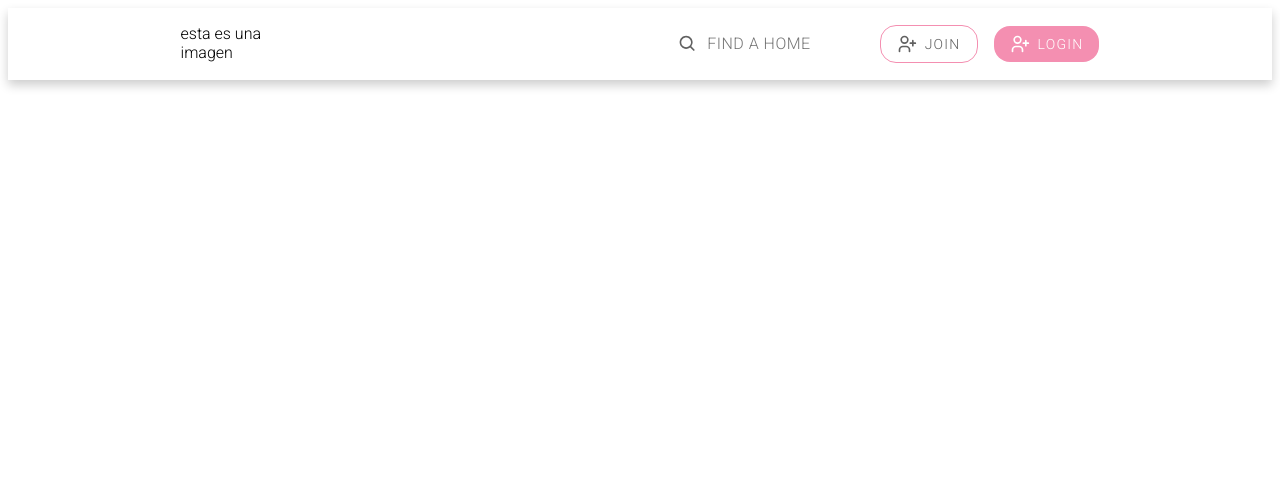
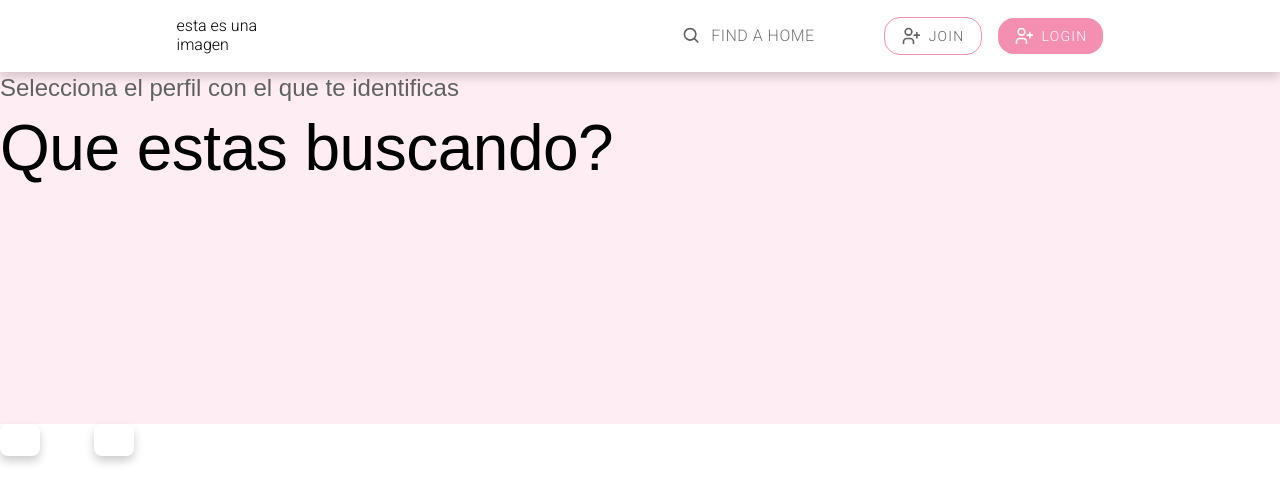
Before and after one commit to NunezGabriel/get-that-home-frontend, a React (Vite) app in the folder get-that-home/: page /join-select in a window 1280 px wide. Shown: the top 502 px of the page. Built offline with nearby package versions, Linux system fonts and the light colour scheme.

Commit message:
chore: last changes

```diff
--- a/get-that-home/src/index.css
+++ b/get-that-home/src/index.css
@@ -3,6 +3,9 @@
 :root {
   background-color: white;
 }
+body {
+  margin: 0;
+}
 
 * {
   font-family: "Roboto", sans-serif;
--- a/get-that-home/src/pages/join-select.jsx
+++ b/get-that-home/src/pages/join-select.jsx
@@ -3,10 +3,46 @@ import styled from "@emotion/styled";
 import { TitleText, SubtitleText } from "./landing-page";
 import NoLoggedNavBar from "../components/navBar/noLoggedNavBar";
 
+const MainJoinContainer = styled.div`
+    height: 705px;
+`
+const PinkContainer = styled.div`
+    background-color: rgba(244, 143, 177, 0.15);
+    height: 352px;
+`
+const OptionJoinContainer = styled.div`
+    display: inline-flex;
+    align-items: center;
+    gap: 54px;
+`
+
+const OptionJoin = styled.div`
+    display: flex;
+    padding: 16px 20px;
+    flex-direction: column;
+    align-items: center;
+    gap: 8px;
+    border-radius: 8px;
+    background: #FFF;
+    box-shadow: 0px 5px 10px 0px rgba(0, 0, 0, 0.20);
+`
+
 const JoinSelect = () => {
+
+
     return (
         <div>
             <NoLoggedNavBar/>
+            <MainJoinContainer>
+                <PinkContainer>
+                    <SubtitleText>Selecciona el perfil con el que te identificas</SubtitleText>
+                    <TitleText>Que estas buscando?</TitleText>
+                </PinkContainer>
+                <OptionJoinContainer>
+                    <OptionJoin></OptionJoin>
+                    <OptionJoin></OptionJoin>
+                </OptionJoinContainer>
+            </MainJoinContainer>
         </div>
      );
 }
```
